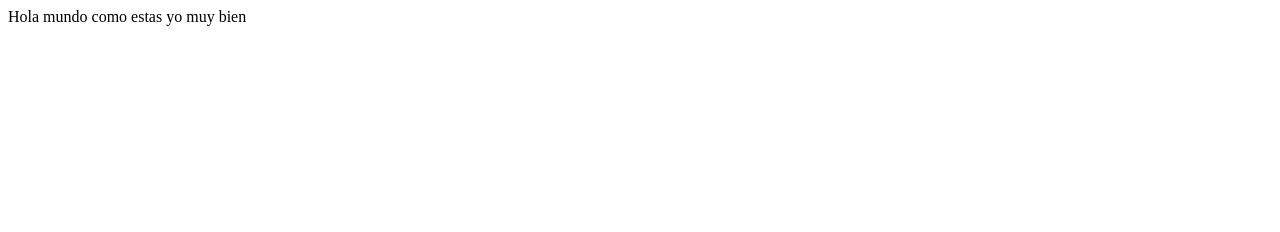
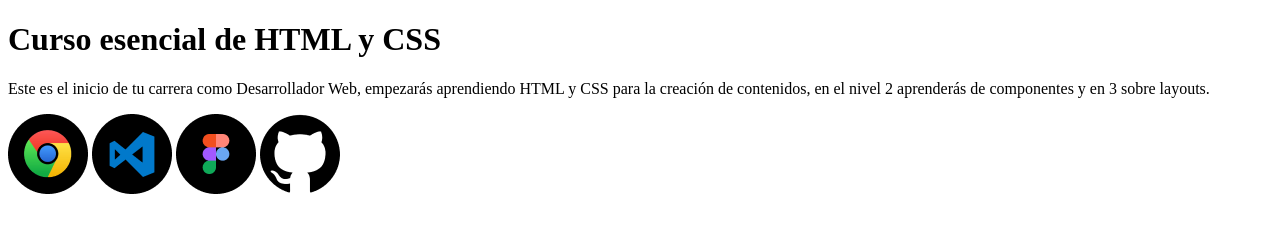
Before and after one commit to MaddoxShu/curso-escencial.html-css, a plain HTML site: page index.html in a window 1280 px wide. Drawn offline with Linux system fonts and the light colour scheme.

Commit message:
Hemos agregado las imágenes del setup al proyecto

```diff
--- a/index.html
+++ b/index.html
@@ -4,9 +4,16 @@
   <meta charset="UTF-8">
   <meta http-equiv="X-UA-Compatible" content="IE=edge">
   <meta name="viewport" content="width=device-width, initial-scale=1.0">
-  <title>Document</title>
+  <title>El Blog de la Mariachera</title>
 </head>
 <body>
-  Hola mundo como estas yo muy bien
+  <h1>Curso esencial de HTML y CSS</h1>
+  <p>Este es el inicio de tu carrera como Desarrollador Web, empezarás aprendiendo HTML y CSS para la creación de contenidos,
+  en el nivel 2 aprenderás de componentes y en 3 sobre layouts.
+  </p>
+  <img src="images/google_chrome.png" alt="Logo de Google Chrome" title="Logo de Google Chrome">
+  <img src="images/visual_studio code.png" alt="Logo de Visual Studio code" title="Logo de Visual Studio Code">
+  <img src="images/figma.png" alt="Logo de Figma" title="Logo de Figma">
+  <img src="images/github.png" alt="Logo de Github" title="Logo de Github">
 </body>
 </html>
```
Also changed, not shown: images/figma.png (added), images/github.png (added), images/google_chrome.png (added), images/visual_studio code.png (added).
